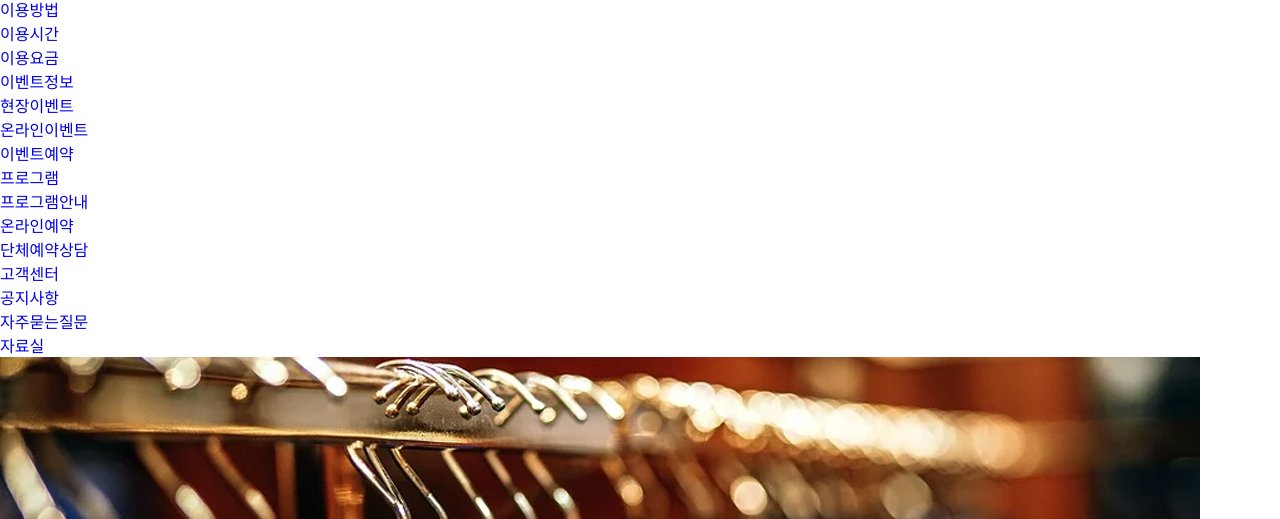
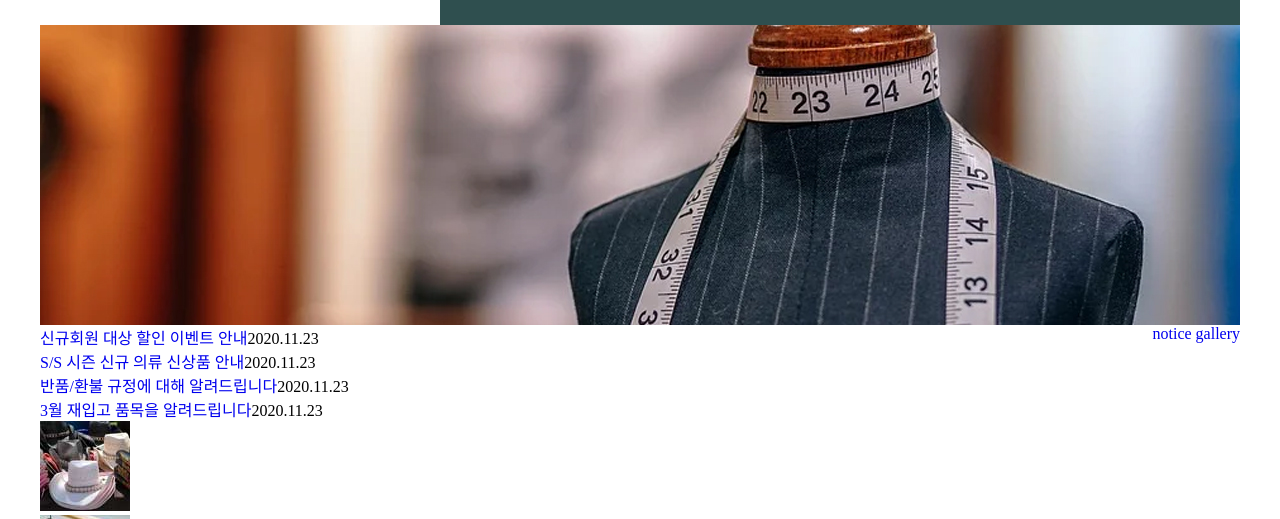
Before and after one commit to charenming/justshoppingmall, a plain HTML site: page index.html in a window 1280 px wide. Shown: the part 75-594 px from the top of the page. Drawn offline with Linux system fonts and the light colour scheme.

Commit message:
justshop

```diff
--- a/css/style.css
+++ b/css/style.css
@@ -1,5 +1,101 @@
 @charset "utf-8";
 
 #wrap {
-        margin:0; padding:0;
+        margin:0 auto;
+        width:1200px;
 }
+
+header {
+        height:100px;
+
+}
+.logo {
+        float:left;
+        margin-top:20px;
+        background-color: darkslategray;
+}
+.logo>a{
+
+}
+.logo>a>img {
+
+}
+
+nav {float:right;}
+
+.gnb {}
+.gnb>li {
+        position: relative;
+        width:200px;
+        float:left;
+        height:70px;
+        line-height: 70px;
+        text-align: center;
+        background-color: darkslategray;
+        margin-top:30px;
+}
+.gnb>li:hover {
+                background-color: darksalmon;
+}
+.gnb>li>a {
+            color:#fff;
+}
+
+.subMenu {
+        position:absolute;
+        display: none;
+}
+.subMenu>li {
+            width:200px;
+            float:left;
+            height:70px;
+            line-height: 70px;
+            text-align: center;
+            background-color: darkslategray;
+}
+.subMenu>li:hover {
+                background-color: rgb(226, 174, 157);
+}
+.subMenu>li>a {color:#fff;}
+
+
+#slider {
+        width:1200px;
+        height:300px;
+        position:relative;
+        overflow: hidden;
+        padding-top: 0;
+        margin: 0 auto;
+}
+.slide {
+        width:1200px;
+        position: absolute;
+        top:0;
+        left:0;
+        animation: move .5s ease infinite;
+        transform: translateX(0);
+}
+.slide>li {
+            width:1200px;
+            height:300px;
+
+}
+.slide>li>a {}
+.slide>li>a>img {
+                width:100%;
+}
+
+
+
+
+#contents {
+            height:200px;
+}
+
+footer {
+        height:100px;
+}
+
+.popup {
+
+}
--- a/index.html
+++ b/index.html
@@ -16,7 +16,7 @@
             <h1 class="logo"><a href="#"><img src="images/logo.png" alt="logo"></a></h1>
             <nav>
                 <ul class="gnb">
-                    <li class="mainMenu">
+                    <li>
                         <a href="#">이용안내</a>
                         <ul class="subMenu">
                             <li><a href="#">이용방법</a></li>
--- a/javascript/script.js
+++ b/javascript/script.js
@@ -0,0 +1,13 @@
+$(function(){
+
+    let currentIndex=0;
+    setInterval(function(){
+        if(currentIndex<2){
+            currentIndex++;
+        }else{
+            currentIndex=0;
+        }
+        let slidePosition=currentIndex*(-300)+"px";
+        $('.slide').animate({top:slidePosition},300);
+    },3000);
+})
```
